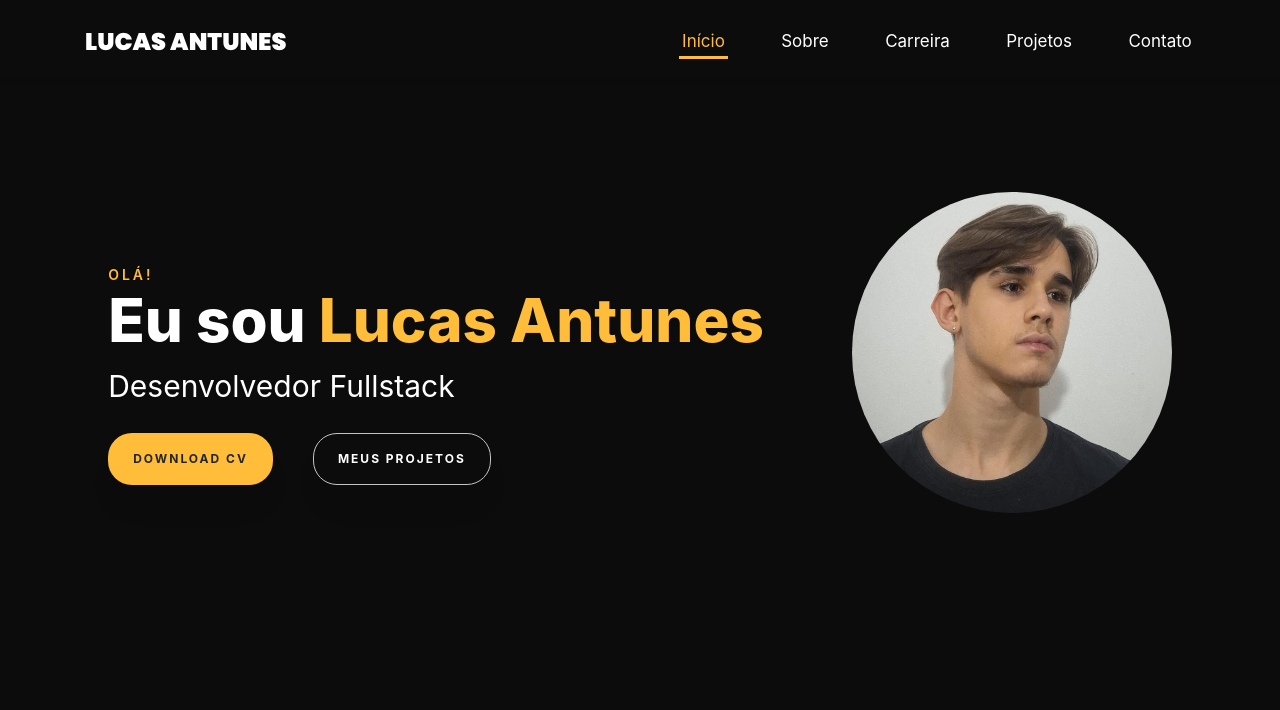
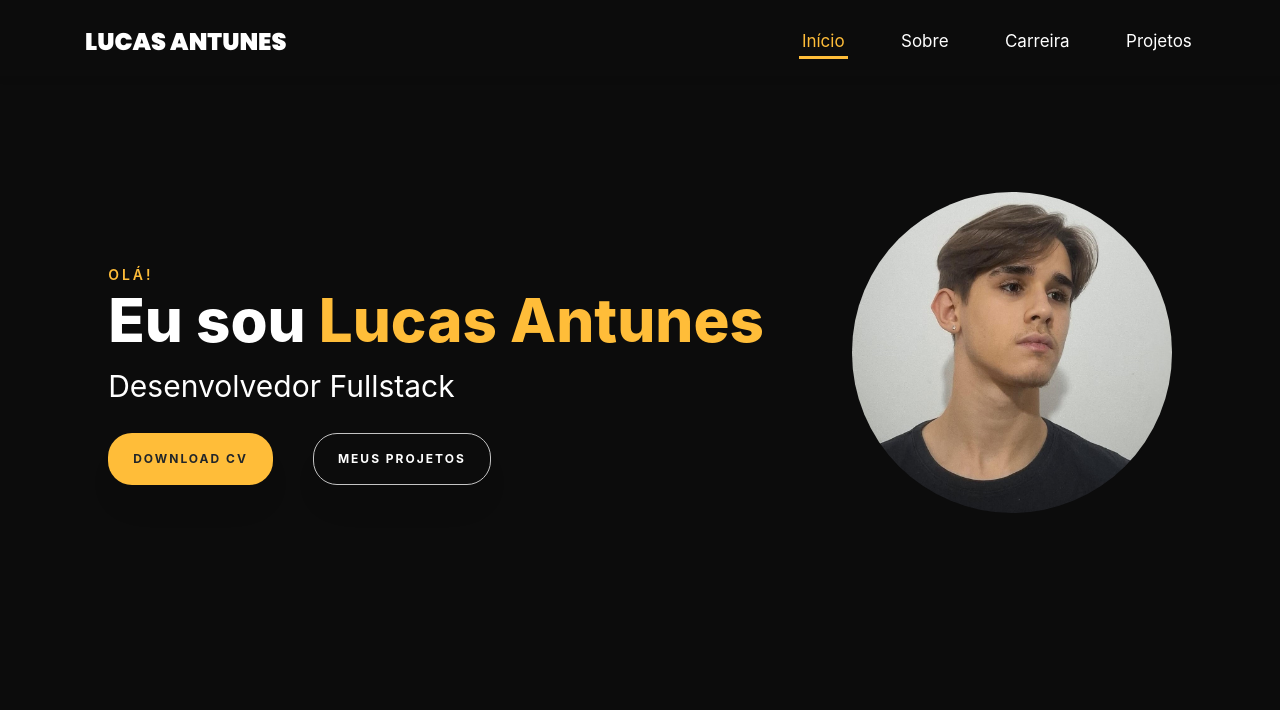
Before and after one commit to Lucasantunesribeiro/portfolio-website, a plain HTML site: page index.html in a window 1280 px wide. Shown: the top 710 px of the page. Drawn offline with nearby package versions, Linux system fonts and the light colour scheme; some packages are replaced by stand-ins of ours; a script that the page names is missing; a web font is replaced by a local one.

Commit message:
remocao link contato

```diff
--- a/index.html
+++ b/index.html
@@ -46,7 +46,6 @@
                     <li class="nav-item"><a href="#about-section" class="nav-link"><span>Sobre</span></a></li>
                     <li class="nav-item"><a href="#resume-section" class="nav-link"><span>Carreira</span></a></li>
                     <li class="nav-item"><a href="#projects-section" class="nav-link"><span>Projetos</span></a></li>
-                    <li class="nav-item"><a href="#contact-section" class="nav-link"><span>Contato</span></a></li>
                 </ul>
             </div>
         </div>
@@ -62,7 +61,6 @@
                 <li><a class="menu__item" href="#about-section">Sobre</a></li>
                 <li><a class="menu__item" href="#resume-section">Carreira</a></li>
                 <li><a class="menu__item" href="#projects-section">Projetos</a></li>
-                <li><a class="menu__item" href="#contact-section">Contato</a></li>
             </ul>
         </div>
         </div>
```
